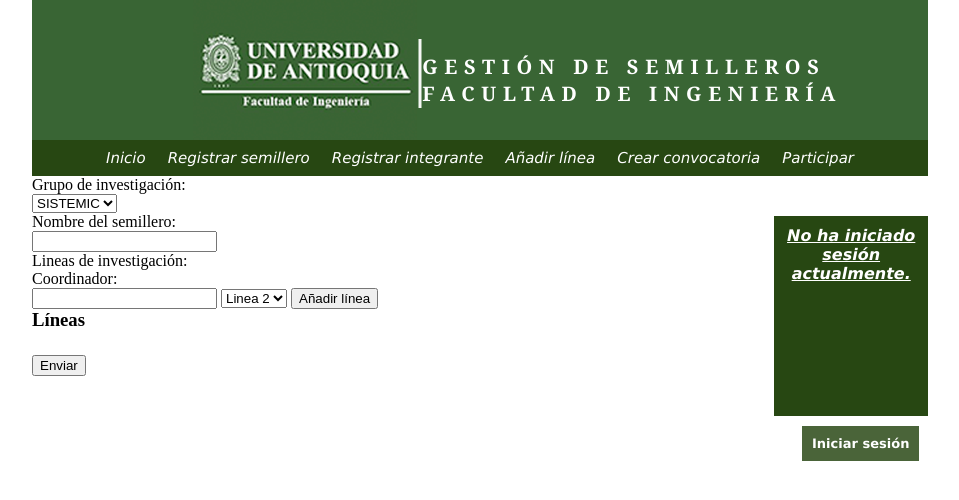
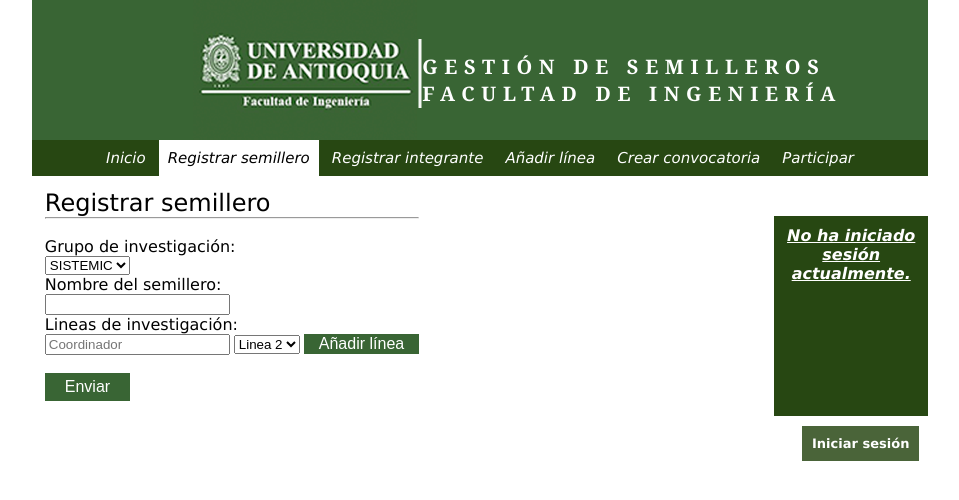
Before and after one commit to Larreahena0/gestor, a Django app: page /semillero/ in a window 1280 px wide. Shown: the top 500 px of the page, without its empty margins (160-1119 px from the left). Run offline with Django 3.2, Linux system fonts and the light colour scheme; data comes from the database, SQL or seed files in the repository; both versions use the stored data as it was after the commit.

Commit message:
Terminando los estilos.
CSS

```diff
--- a/gestor/core/static/core/css/styles.css
+++ b/gestor/core/static/core/css/styles.css
@@ -65,7 +65,8 @@ nav ul li a:hover {
 }
 
 #formulario {
-    margin-left: 15%;
+    margin-left: 16%;
+    margin-top: 1%;
     float: left;
 }
 
--- a/gestor/core/templates/core/base.html
+++ b/gestor/core/templates/core/base.html
@@ -17,12 +17,12 @@
     </header>
     <nav>
         <ul>
-            <li><a href="{% url 'home' %}">Inicio</a></li>
-            <li><a href="{% url 'create' %}">Registrar semillero</a></li>
-            <li><a href="{% url 'register' %}">Registrar integrante</a></li>
-            <li><a href="{% url 'workline' %}">Añadir línea</a></li>
-            <li><a href="{% url 'conv_create' %}">Crear convocatoria</a></li>
-            <li><a href="{% url 'participate' %}">Participar</a></li>
+            <li><a href="{% url 'home' %}" id="a_inicio">Inicio</a></li>
+            <li><a href="{% url 'create' %}" id="a_create">Registrar semillero</a></li>
+            <li><a href="{% url 'register' %}" id="a_register">Registrar integrante</a></li>
+            <li><a href="{% url 'workline' %}" id="a_line">Añadir línea</a></li>
+            <li><a href="{% url 'conv_create' %}" id="a_conv">Crear convocatoria</a></li>
+            <li><a href="{% url 'participate' %}" id="a_participate">Participar</a></li>
         </ul>
     </nav>
     <section id="formulario">
--- /dev/null
+++ b/gestor/create/static/create/css/create_styles.css
@@ -0,0 +1,82 @@
+nav a#a_create {
+    background: #fff;
+    color: black;
+}
+
+h1 {
+    font-family: Verdana, Geneva, Tahoma, sans-serif;
+    font-weight: 500;
+}
+
+label {
+    font-family: Verdana, Geneva, Tahoma, sans-serif;
+}
+
+button {
+    background-color: #396534; /* Green */
+    border: none;
+    color: white;
+    padding: 1px 15px;
+    text-align: center;
+    text-decoration: none;
+    display: inline-block;
+    font-size: 16px;
+}
+
+button:hover {
+    background-color: #274712;
+    cursor: pointer;
+}
+
+input[type=submit] {
+    background-color: #396534; /* Green */
+    border: none;
+    color: white;
+    padding: 5px 20px;
+    text-align: center;
+    text-decoration: none;
+    display: inline-block;
+    font-size: 16px;
+}
+
+input[type=submit]:hover {
+    background-color: #274712;
+    cursor: pointer;
+}
+
+h4 {
+    font-family: Verdana, Geneva, Tahoma, sans-serif;
+    padding: 2px 0px;
+}
+
+div table {
+    border-collapse: collapse;
+    width: 100%;
+}
+
+table, th, td, tr {
+    border: 1px solid black;
+    text-align: center;
+    font-family: Verdana, Geneva, Tahoma, sans-serif;
+}
+
+div table input {
+    border: 0;
+    appearance: none;
+}
+
+div a {
+    font-family: Verdana, Geneva, Tahoma, sans-serif;
+    text-decoration: none;
+    color: white;
+    display: inline-flex;
+    text-align: center;
+    font-size: 10pt;
+    padding: 3px 20px;
+    background: #396534;
+}
+
+div a:hover {
+    background: #274712;
+    cursor: pointer;
+}
--- a/gestor/create/templates/create/create.html
+++ b/gestor/create/templates/create/create.html
@@ -1,6 +1,9 @@
 {% extends 'core/base.html' %}
 
 {% block cuerpo %}
+    <h1>Registrar semillero</h1>
+    <hr>
+    <br>
 
     <form action="" method="POST">
         {% csrf_token %}
@@ -20,28 +23,26 @@
             <br>
             <label for="lines">Lineas de investigación:</label>
             <br>
-            <label for="">Coordinador:</label>
-            <br>
-            <input type="text" name="" id="">
+            <input type="text" name="coordinador" id="coordinador" placeholder="Coordinador">
             <select name="lineas" id="lineas">
                 {% for linea in lineas %}
                     <option value="{{linea.id}}">{{linea.name}}</option>
                 {% endfor %}
             </select>
             <button type="button" name="add_line" onclick="add()">Añadir línea</button>
-            <table id="tabla">
-                <h3>Líneas</h3>
-                <tr>
-                    <th></th>
-                </tr>
-            </table>
-            <a id="eliminar" href="javascript:remove()">Eliminar último</a>
-            <br>
+            <div>
+                <table id="tabla">
+                    <h4 id="tit_lineas">Líneas</h4>
+                </table>
+                <a id="eliminar" href="javascript:remove()">Eliminar último</a>
+            </div>
         </div>
+        <br>
         <input type="submit" value="Enviar"/>
     </form>
 
     {% load static %}
     <script type="text/javascript" src="{% static 'create/js/script.js' %}"></script>
+    <link rel="stylesheet" href="{% static 'create/css/create_styles.css' %}">
 
 {% endblock %}
```
Also changed, not shown: gestor/conv/static/conv/css/conv_styles.css (added, +49 -0 lines), gestor/conv/static/conv/css/participate_styles.css (added, +28 -0 lines), gestor/conv/templates/conv/convocatoria.html (+9 -1 lines), gestor/conv/templates/conv/participate.html (+13 -7 lines), gestor/create/static/create/css/register_styles.css (added, +32 -0 lines), gestor/create/static/create/css/workline_styles.css (added, +32 -0 lines), gestor/create/static/create/js/script.js (+20 -9 lines), gestor/create/templates/create/register.html (+7 -1 lines), gestor/create/templates/create/workline.html (+7 -1 lines), gestor/db.sqlite3.
